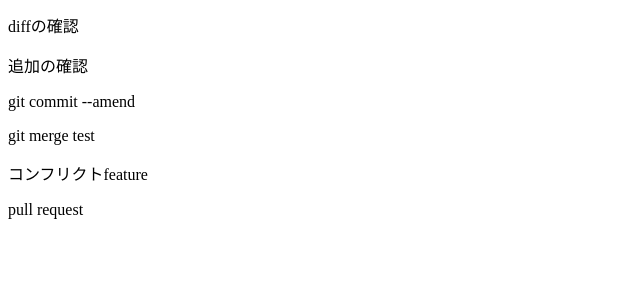
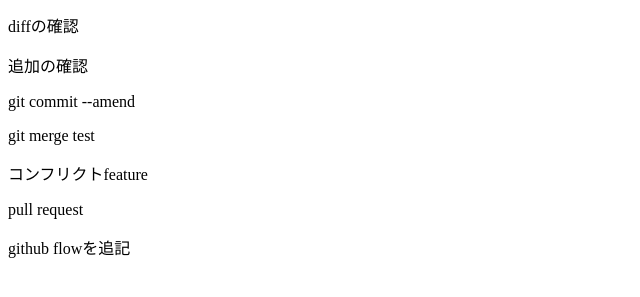
Before and after one commit to metaextest/git_tutorial, a plain HTML site: page index.html in a window 1280 px wide. Shown: the part 87-384 px from the top of the page, without its empty margins (0-640 px from the left). Drawn offline with Linux system fonts and the light colour scheme.

Commit message:
GitHub Flowを追記

```diff
--- a/index.html
+++ b/index.html
@@ -6,3 +6,4 @@
 <p>git merge test</p>
 <p>コンフリクトfeature</p>
 <p>pull request</p>
+<P>github flowを追記</P>
```
